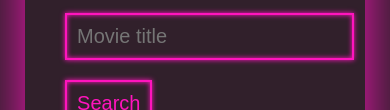
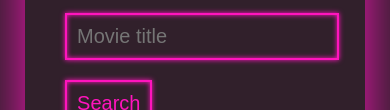
Before and after one commit to QmmaLarsson/Moment6_DT211G, a website built with Parcel: page src/index.html in a window 390 px wide. Shown: the part 390-500 px from the top of the page. Built offline with nearby package versions, Linux system fonts and the light colour scheme.

Commit message:
Anpassat input-fältet tll mindre skärmar

```diff
--- a/src/css/_layout.scss
+++ b/src/css/_layout.scss
@@ -89,7 +89,6 @@ h3 {
         padding: 1rem;
         box-shadow: inset 0 0 0.5rem base.$neon, 0 0 0.5rem base.$neon;
         margin-bottom: 2rem;
-        max-width: 300px
     }
 
     #searchBtn {
@@ -211,6 +210,12 @@ h3 {
         width: 250px;
     }
 
+    #search {
+        #searchInput {
+            max-width: 250px
+        }
+    }
+
     #result1 {
         #movieImage {
             max-width: 250px;
```
